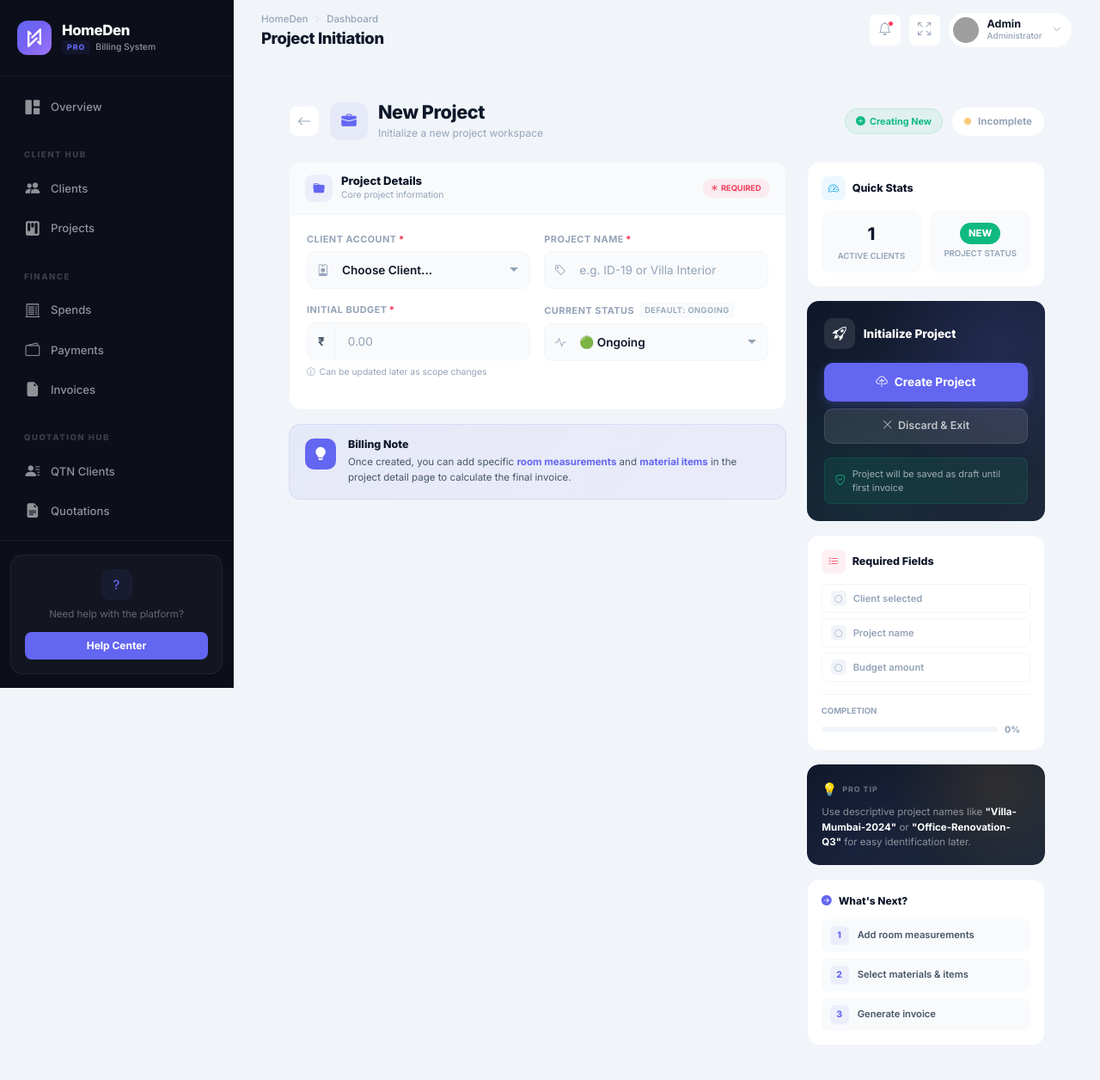
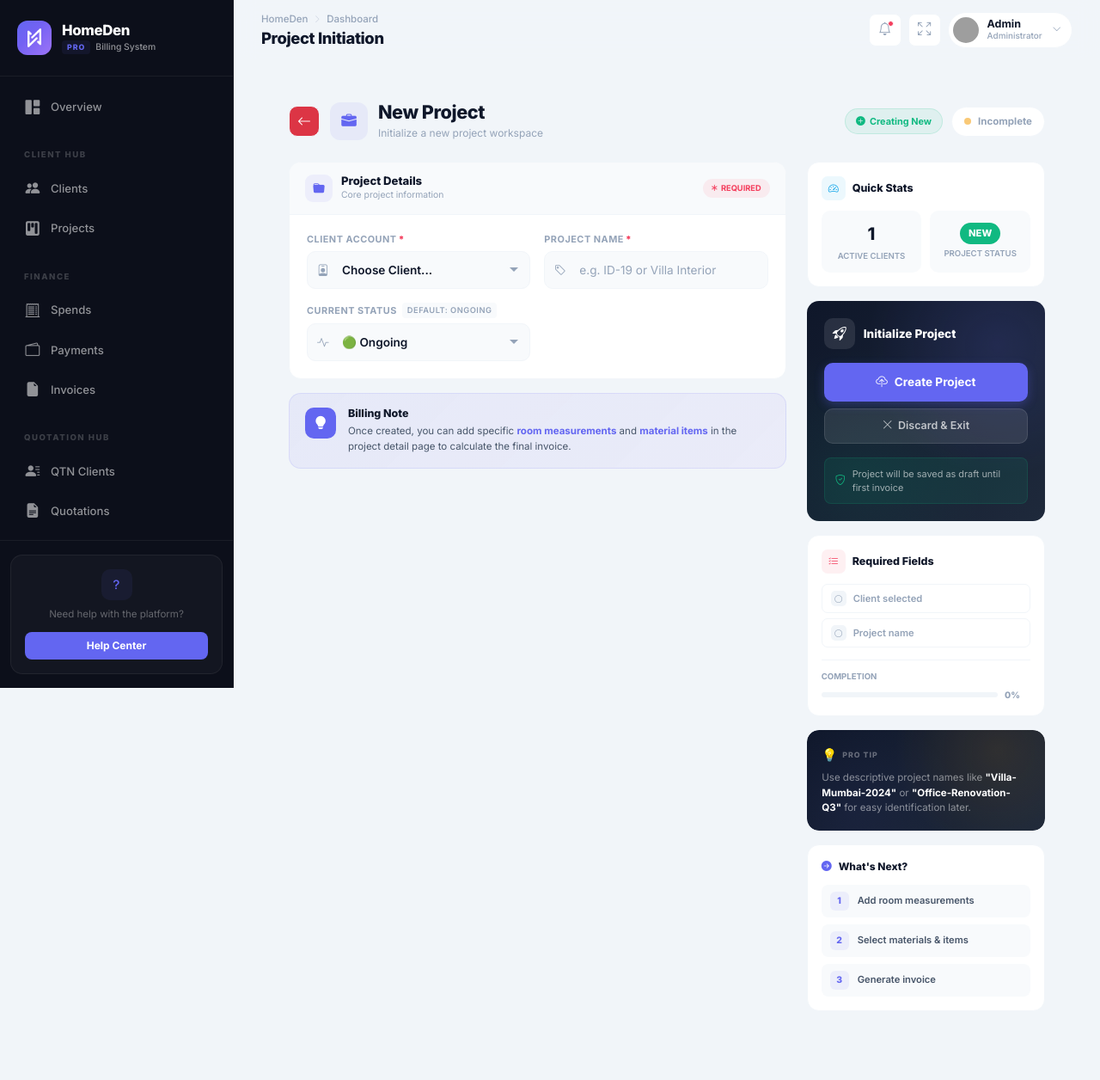
Before and after one commit to vivek248-cloud/Homedeninvoice-v2, a Django app: page /projects/create/ in a window 1280 px wide. Shown: the top 1256 px of the page at 86% size. Run offline with Django 5.2, Linux system fonts and the light colour scheme; a user stored in the database is signed in; data comes from the database, SQL or seed files in the repository; some libraries are stand-ins or nearby versions; grey boxes are pictures that could not be loaded.

Commit message:
new update

```diff
--- a/billing/templates/billing/project/create.html
+++ b/billing/templates/billing/project/create.html
@@ -8,7 +8,7 @@
     <!-- Page Header -->
     <div class="page-header fade-in fi-1">
         <div class="page-header-left">
-            <a href="{% url 'project_list' %}" class="back-btn">
+            <a href="{% url 'project_list' %}" class="back-btn bg-danger text-white">
                 <i class="bi bi-arrow-left"></i>
             </a>
             <div class="page-icon-wrap pi-primary">
@@ -106,7 +106,7 @@
                                 </div>
                             </div>
 
-                            <!-- Budget -->
+                            {% comment %} <!-- Budget -->
                             <div class="form-group">
                                 <label class="field-label">
                                     Initial Budget <span class="req">*</span>
@@ -132,7 +132,7 @@
                                     <i class="bi bi-info-circle"></i>
                                     Can be updated later as scope changes
                                 </p>
-                            </div>
+                            </div> {% endcomment %}
 
                             <!-- Status -->
                             <div class="form-group">
@@ -234,10 +234,10 @@
                             <div class="cl-check"><i class="bi bi-circle"></i></div>
                             <span>Project name</span>
                         </div>
-                        <div class="cl-item" id="cl-budget">
+                        {% comment %} <div class="cl-item" id="cl-budget">
                             <div class="cl-check"><i class="bi bi-circle"></i></div>
                             <span>Budget amount</span>
-                        </div>
+                        </div> {% endcomment %}
                     </div>
                     <div class="progress-section">
                         <div class="ps-label">Completion</div>
@@ -560,7 +560,7 @@ document.addEventListener('DOMContentLoaded', function() {
         const budget = parseFloat(budgetInput?.value);
         if (!isNaN(budget) && budget >= 0) filled++;
 
-        const pct = Math.round((filled / 3) * 100);
+        const pct = Math.round((filled /2) * 100); //temporarily using 2 since budget is optional if inculuded then change to 3
         const fill = document.getElementById('progressFill');
         const text = document.getElementById('progressText');
         if (fill) {
--- a/billing/templates/billing/project/update.html
+++ b/billing/templates/billing/project/update.html
@@ -8,7 +8,7 @@
     <!-- Page Header -->
     <div class="page-header fade-in fi-1">
         <div class="page-header-left">
-            <a href="{% url 'project_detail' project.id %}" class="back-btn">
+            <a href="{% url 'project_detail' project.id %}" class="back-btn bg-danger text-white">
                 <i class="bi bi-arrow-left"></i>
             </a>
             <div class="page-icon-wrap pi-amber">
--- a/billing/views.py
+++ b/billing/views.py
@@ -972,7 +972,7 @@ def project_create(request):
         Project.objects.create(
             client_id=request.POST.get('client'),
             name=request.POST.get('name'),
-            budget=request.POST.get('budget'),
+            budget=request.POST.get('budget') or 0,
             status=request.POST.get('status'),
         )
         return redirect('project_list')
```
